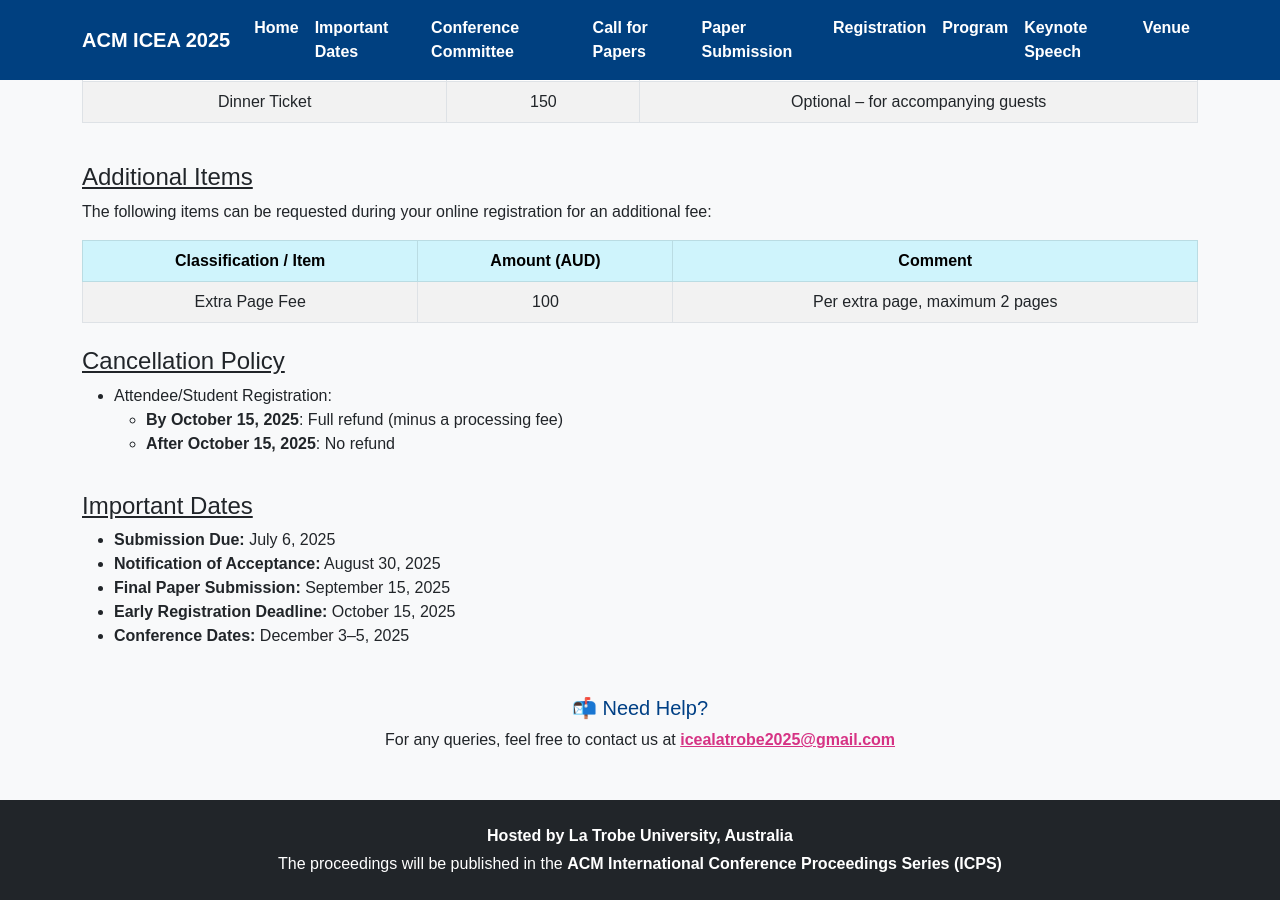
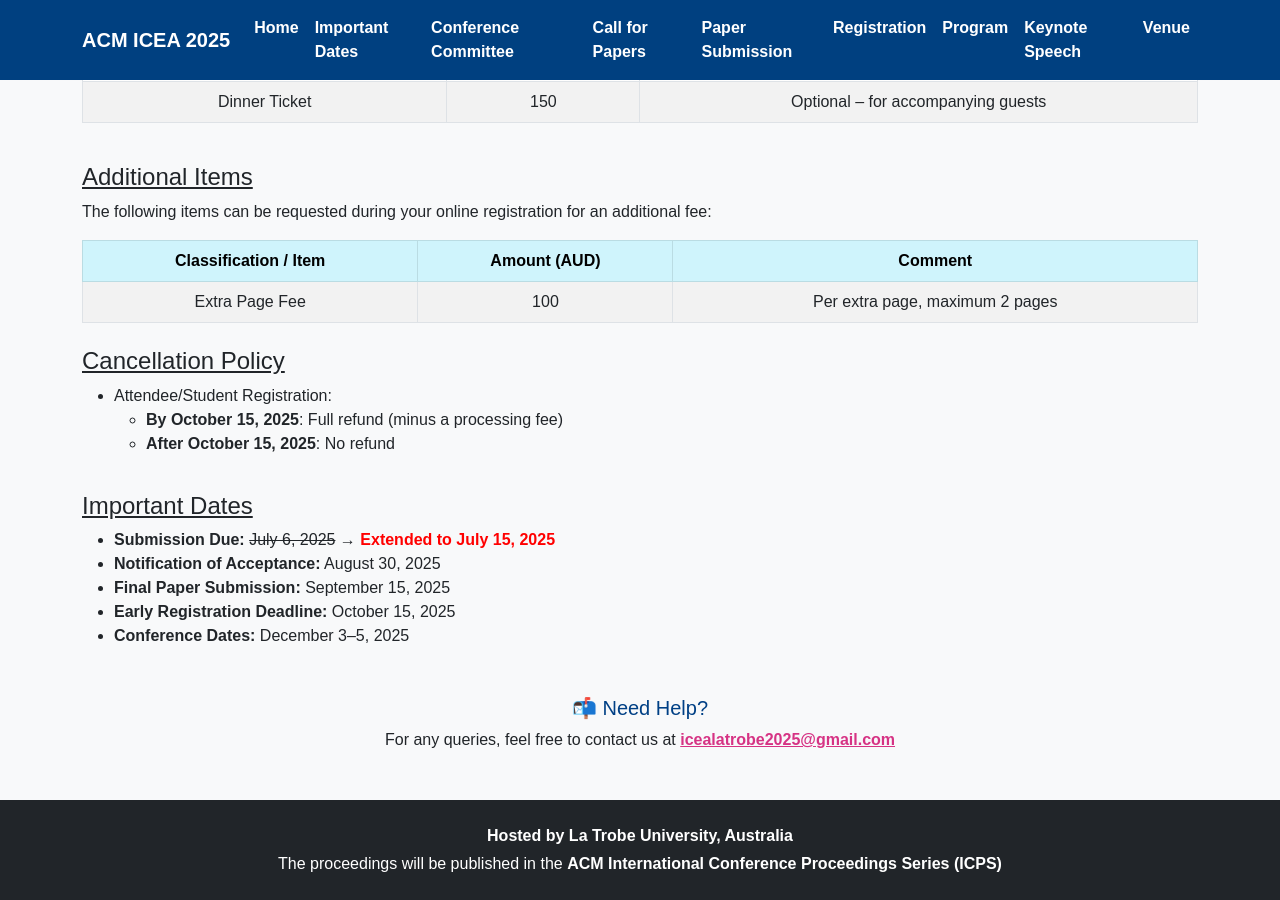
Before and after one commit to icea2025/latrobe, a Jekyll site: the page registration/index.html, which Jekyll copies as it is, in a window 1280 px wide and 900 px high, scrolled down 700 px. Built offline with Jekyll 4.4.1, drawn with Linux system fonts in a browser that asks for light colours.

Commit message:
Update index.html

```diff
--- a/registration/index.html
+++ b/registration/index.html
@@ -158,7 +158,7 @@
     <div style="padding-top: 20px">
       <h4><u>Important Dates</u></h4>
       <ul>
-        <li><strong>Submission Due:</strong> July 6, 2025</li>
+        <li><strong>Submission Due:</strong> <del>July 6, 2025</del> → <span style="color:red; font-weight:bold;">Extended to July 15, 2025</span></li>
         <li><strong>Notification of Acceptance:</strong> August 30, 2025</li>
         <li><strong>Final Paper Submission:</strong> September 15, 2025</li>
         <li><strong>Early Registration Deadline:</strong> October 15, 2025</li>
```
